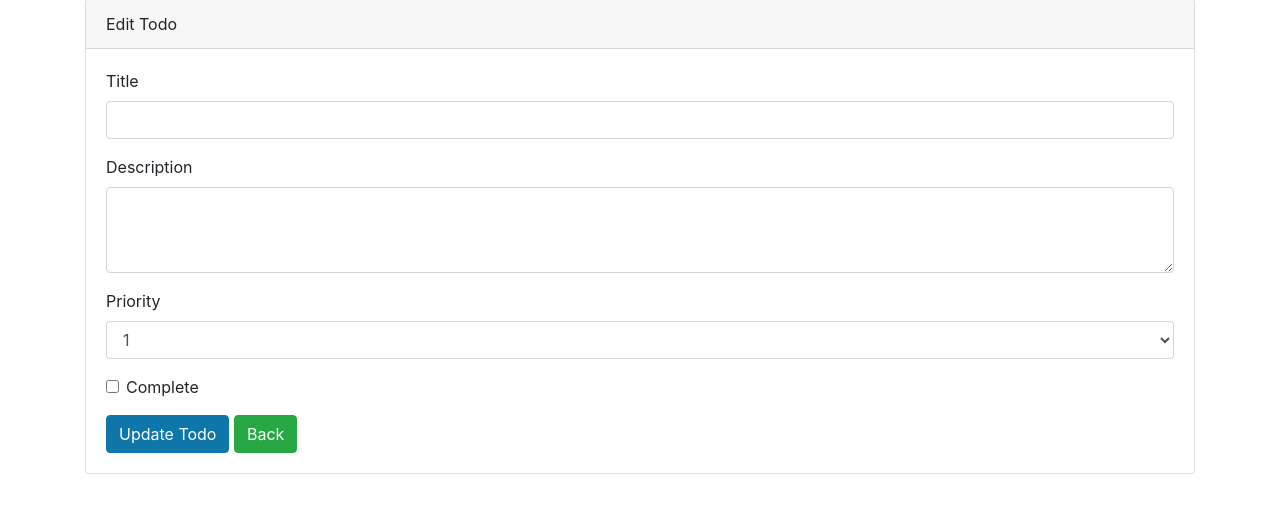
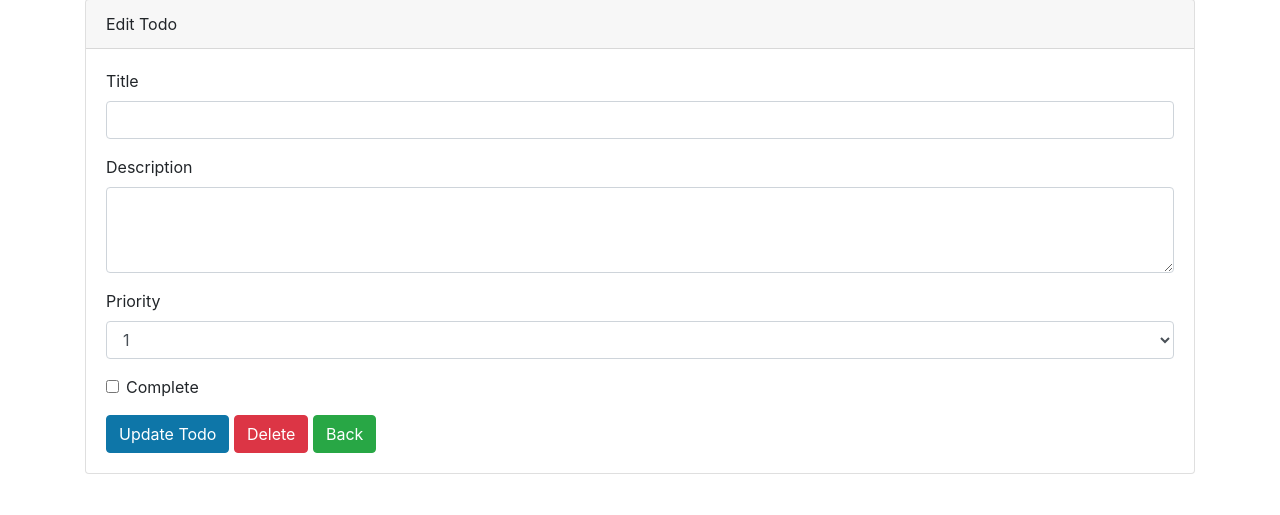
Before and after one commit to vishaldhull/FastAPI_project01, a FastAPI app: template TodoApp/templates/edit-todo.html in a window 1280 px wide. Shown: the part 71-586 px from the top of the page. Run offline with FastAPI, Linux system fonts and the light colour scheme; the template is opened without the code that fills it, so the values that code supplies are empty; some libraries are stand-ins or nearby versions.

Commit message:
Added delete button for todos list items

```diff
--- a/TodoApp/templates/edit-todo.html
+++ b/TodoApp/templates/edit-todo.html
@@ -28,6 +28,7 @@
                     <label class="form-check-label">Complete</label>
                 </div>
                 <button type="submit" class="btn btn-primary">Update Todo</button>
+                <button type="button" class="btn btn-danger" id="deleteButton">Delete</button>
                 <a href="/todos/todo-page" class="btn btn-success">Back</a>
             </form>
         </div>
```
Also changed, not shown: todosapp.db.
